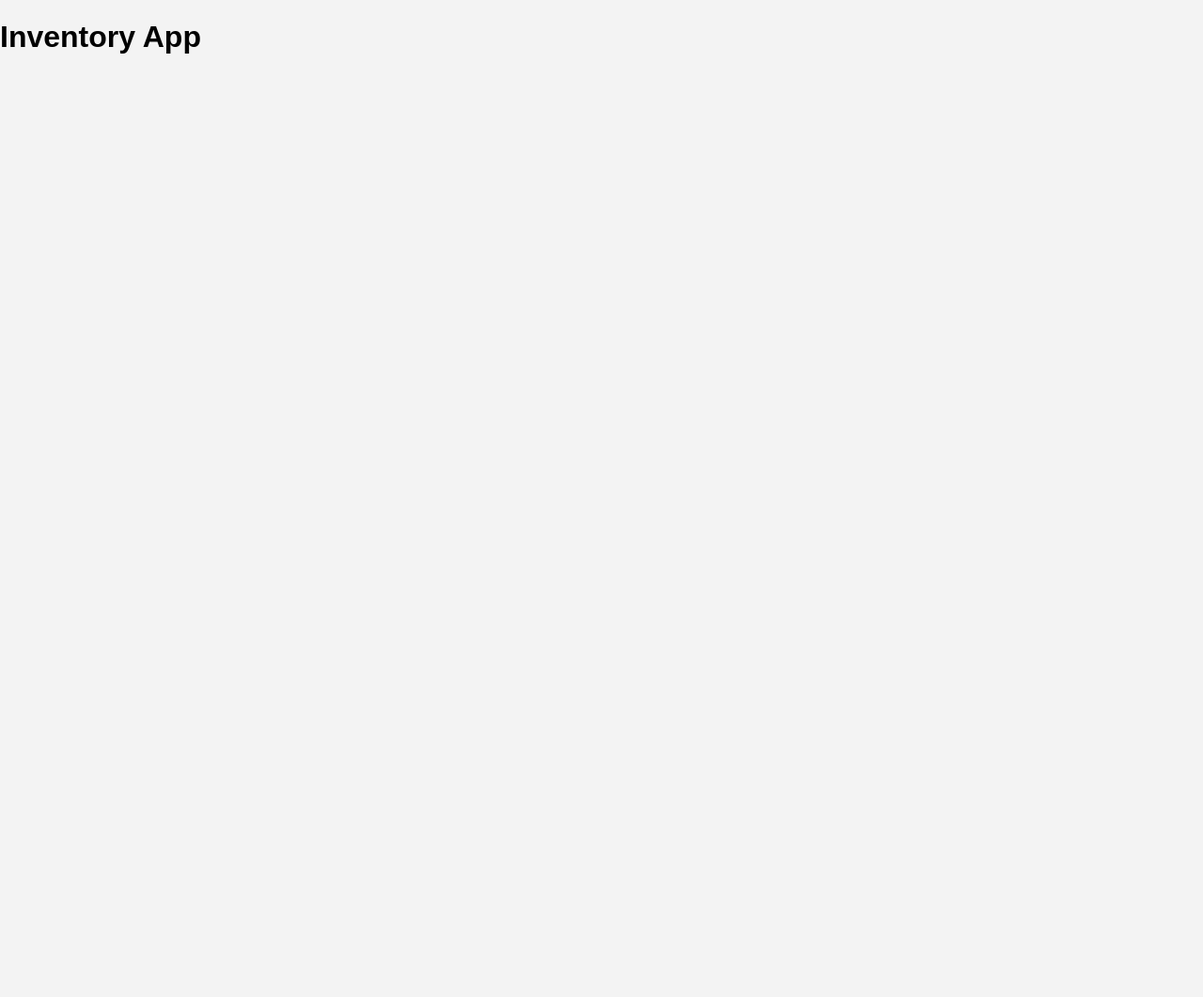
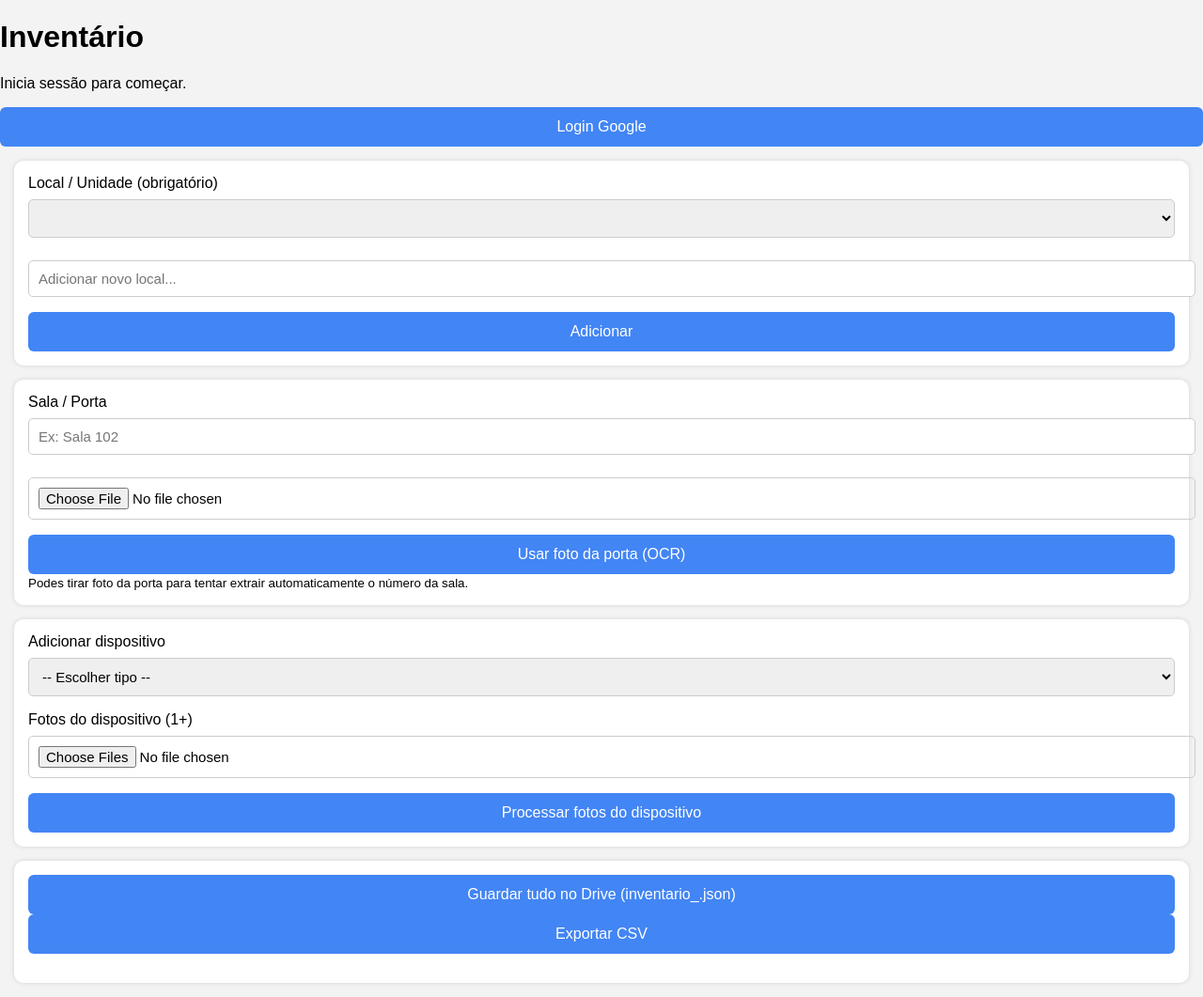
Before and after one commit to kiraenes/inventory-app, a plain HTML site: page index.html in a window 1280 px wide. Shown: the whole page at 94% size. Before the commit the page ends 800 px from the top, so only its background shows below. Drawn offline with Linux system fonts and the light colour scheme.

Commit message:
Update HTML structure and language to Portuguese

```diff
--- a/index.html
+++ b/index.html
@@ -1,50 +1,83 @@
 <!DOCTYPE html>
 <html lang="pt">
 <head>
-  <meta charset="UTF-8" />
-  <meta name="viewport" content="width=device-width, initial-scale=1.0" />
-  <title>Inventory App</title>
-  <link rel="stylesheet" href="style.css">
-
-  <!-- Google Identity Services -->
+  <meta charset="utf-8" />
+  <meta name="viewport" content="width=device-width,initial-scale=1" />
+  <title>Inventário App</title>
+  <link rel="stylesheet" href="style.css" />
   <script src="https://accounts.google.com/gsi/client" async defer></script>
 </head>
 <body>
+  <div class="wrap">
 
-  <div id="app">
-      <h1>Inventory App</h1>
+    <header>
+      <h1>Inventário</h1>
+      <div id="userBadge"></div>
+    </header>
 
-      <!-- LOGIN -->
-      <div id="login-section">
-        <div id="g_id_onload"
-            data-client_id="576401061914-q9pij2kuo6l9ncp2qun7bo6bmpd7ng31.apps.googleusercontent.com"
-            data-login_uri=""
-            data-callback="handleCredentialResponse">
-        </div>
+    <!-- LOGIN -->
+    <section id="loginArea">
+      <p>Inicia sessão para começar.</p>
+      <button id="btnLogin">Login Google</button>
+    </section>
 
-        <div class="g_id_signin"
-            data-type="standard"
-            data-size="large"
-            data-theme="outline"
-            data-text="signin_with"
-            data-shape="rectangular"
-            data-logo_alignment="left">
+    <!-- APP -->
+    <section id="appArea" class="hidden">
+
+      <!-- Local / Adicionar Local -->
+      <div class="card">
+        <label>Local / Unidade (obrigatório)</label>
+        <div class="row">
+          <select id="selectLocal"></select>
+          <input id="newLocalInput" placeholder="Adicionar novo local..." />
+          <button id="btnAddLocal">Adicionar</button>
         </div>
       </div>
 
-      <!-- AREA LOGADA -->
-      <div id="content" style="display:none;">
-        <h2>Bem-vindo <span id="user-name"></span></h2>
-        <button id="logout-btn">Logout</button>
+      <!-- Sala: foto da porta opcional ou input -->
+      <div class="card">
+        <label>Sala / Porta</label>
+        <div class="row">
+          <input id="salaInput" placeholder="Ex: Sala 102" />
+          <input type="file" id="portaFoto" accept="image/*" capture="environment" />
+          <button id="btnScanPorta">Usar foto da porta (OCR)</button>
+        </div>
+        <small class="muted">Podes tirar foto da porta para tentar extrair automaticamente o número da sala.</small>
+      </div>
 
-        <hr>
+      <!-- Adicionar Dispositivo -->
+      <div class="card">
+        <label>Adicionar dispositivo</label>
+        <div class="row">
+          <select id="tipoDevice">
+            <option value="">-- Escolher tipo --</option>
+            <option>PC</option>
+            <option>Monitor</option>
+            <option>Impressora</option>
+            <option>Telefone</option>
+            <option value="outro">Outro...</option>
+          </select>
+          <input id="tipoOutro" placeholder="Especificar tipo" style="display:none" />
+        </div>
 
-        <h3>Enviar fotos do inventário</h3>
-        <input type="file" id="file-input" accept="image/*" multiple>
-        <button id="upload-btn">Enviar</button>
+        <label>Fotos do dispositivo (1+)</label>
+        <input type="file" id="devicePhotos" accept="image/*" multiple capture="environment" />
 
-        <p id="status"></p>
+        <div class="row">
+          <button id="btnProcessDevice">Processar fotos do dispositivo</button>
+        </div>
       </div>
+
+      <!-- Lista de dispositivos processados (editar/confirmação) -->
+      <div id="devicesList"></div>
+
+      <div class="card">
+        <button id="btnSaveAll">Guardar tudo no Drive (inventario_<email>.json)</button>
+        <button id="btnExportCSV">Exportar CSV</button>
+        <p id="status" class="muted"></p>
+      </div>
+    </section>
+
   </div>
 
   <script src="app.js"></script>
```
